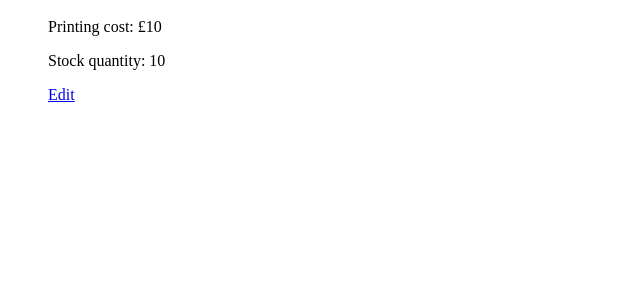
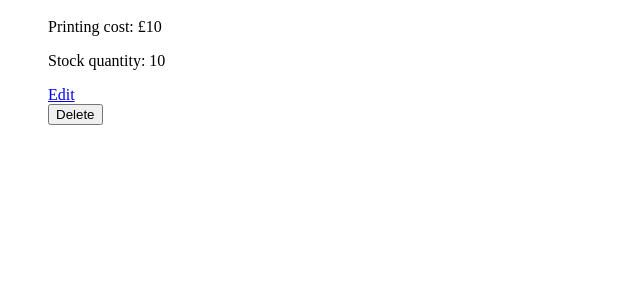
Before and after one commit to stephaniepboyne/First-Project-, a Flask app: page /prints in a window 1280 px wide. Shown: the part 366-666 px from the top of the page, without its empty margins (0-640 px from the left). Run offline with Flask 2, Linux system fonts and the light colour scheme; a database or web service that is not in the repository returns one stand-in record (values such as "Sample title"); some libraries are stand-ins or nearby versions.

Commit message:
prints delete finished

```diff
--- a/controllers/print_controller.py
+++ b/controllers/print_controller.py
@@ -47,3 +47,8 @@ def update_print(id):
     print = Print(title, artist, size, price, printing_cost, stock, id)
     print_repository.update(print)
     return redirect("/prints")
+
+@prints_blueprint.route("/prints/<id>/delete", methods=["POST"])
+def delete_print(id):
+    print_repository.delete(id)
+    return redirect("/prints")
--- a/templates/prints/index.html
+++ b/templates/prints/index.html
@@ -15,6 +15,9 @@
         <p>Printing cost: £{{ print.printing_cost }}</p>
         <p>Stock quantity: {{ print.stock }}</p>
         <a href="/prints/{{ print.id }}/edit">Edit</a>
+        <form action="/prints/{{ print.id }}/delete" method="POST">
+            <input type="submit" value="Delete">
+        </form>
     </li>
     {% endfor %}
 </ul>
```
